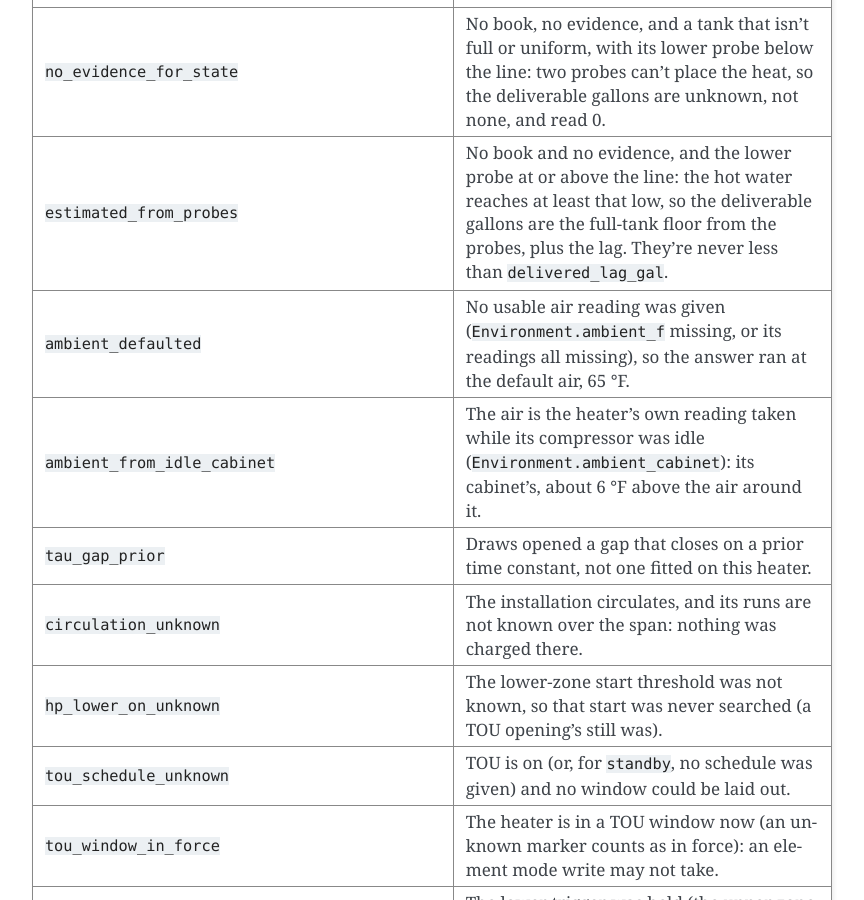
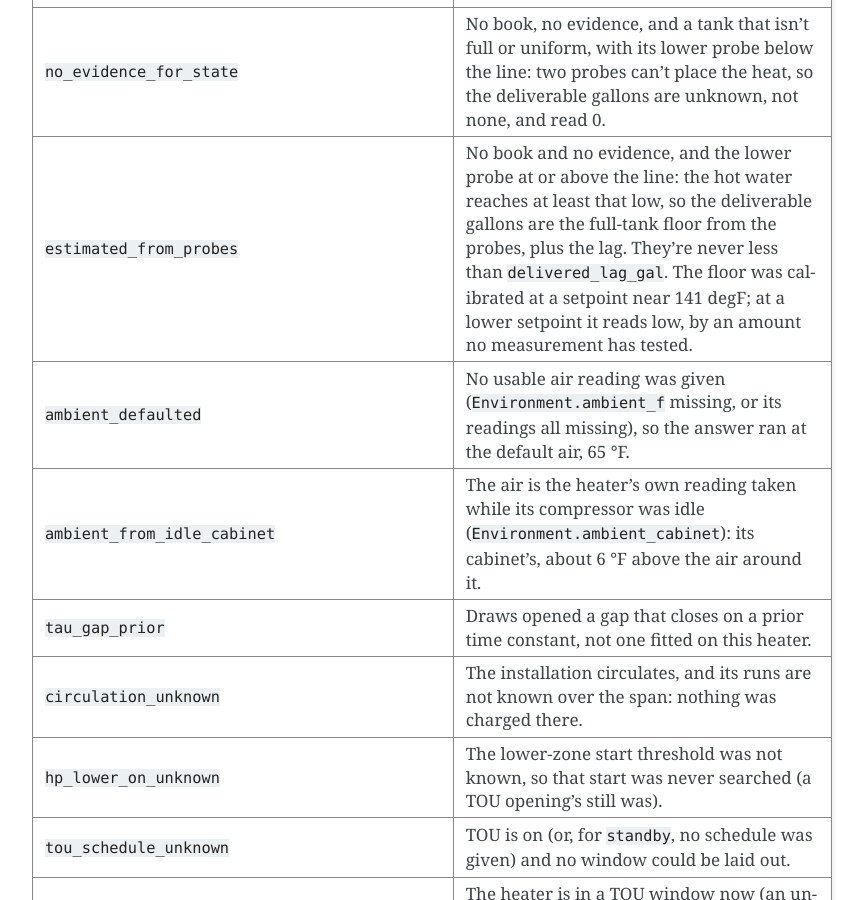
Before and after one commit to eman/nwp500-python, a Sphinx documentation site: the page built from docs/reference/simulator-inputs.rst, in a window 1280 px wide and 900 px high, scrolled down 19012 px. Shown: the whole window, without its empty margins (338-1202 px from the left). Built offline with Sphinx 7.4.7, drawn with Linux system fonts in a browser that asks for light colours.

Commit message:
docs(sim): the probe floor's calibration setpoint

```diff
--- a/docs/reference/simulator-inputs.rst
+++ b/docs/reference/simulator-inputs.rst
@@ -997,7 +997,9 @@ The ones about inputs and parameters:
      - No book and no evidence, and the lower probe at or above the
        line: the hot water reaches at least that low, so the deliverable
        gallons are the full-tank floor from the probes, plus the lag.
-       They're never less than ``delivered_lag_gal``.
+       They're never less than ``delivered_lag_gal``. The floor was
+       calibrated at a setpoint near 141 degF; at a lower setpoint it
+       reads low, by an amount no measurement has tested.
    * - ``ambient_defaulted``
      - No usable air reading was given (``Environment.ambient_f`` missing,
        or its readings all missing), so the answer ran at the default
```
Also changed, not shown: 1 other file.
